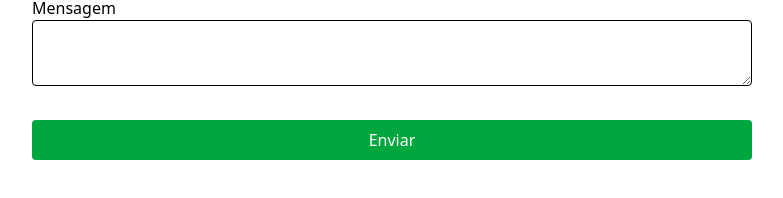
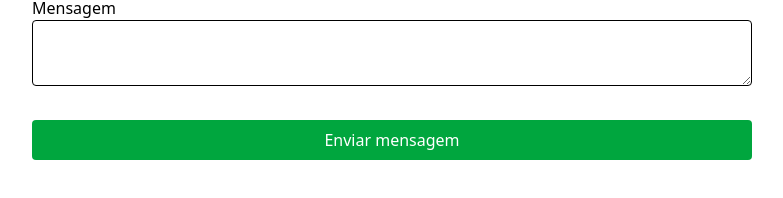
Before and after one commit to snoorky/gmd-corretora, a Next.js app: page / in a window 1280 px wide. Shown: the part 446-644 px from the top of the page, without its empty margins (248-1031 px from the left). Built offline with nearby package versions, Linux system fonts and the light colour scheme.

Commit message:
refactor: update button text for clarity

```diff
--- a/src/app/page.tsx
+++ b/src/app/page.tsx
@@ -192,7 +192,7 @@ export default function Home() {
           type="submit"
           className="w-full py-2 mt-4 bg-green-600 text-white rounded"
         >
-          Enviar
+          Enviar mensagem
         </button>
         {status && <p className="mt-2">{status}</p>}
       </form>
```
